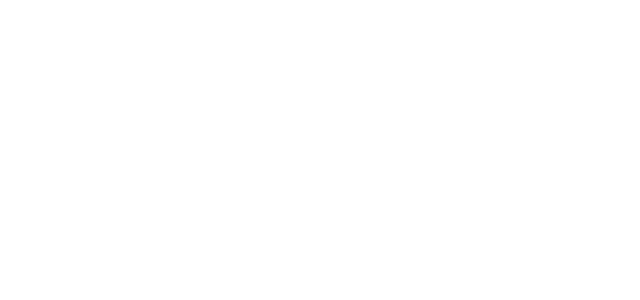
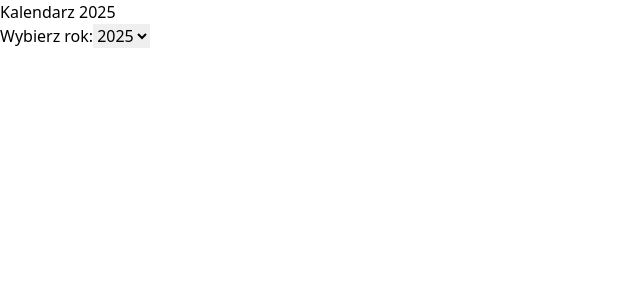
Before and after one commit to Call-me-Kale/calendar, a Next.js app: page / in a window 1280 px wide. Shown: the top 300 px of the page, without its empty margins (0-640 px from the left). Built offline with nearby package versions, Linux system fonts and the light colour scheme.

Commit message:
Feat: Added Functional Year Select
Feat: Added Functional Year Select

```diff
--- a/app/page.tsx
+++ b/app/page.tsx
@@ -1,17 +1,81 @@
 "use client";
 
+import React, {
+  useState,
+  useCallback,
+  ChangeEvent,
+  useMemo,
+} from "react";
 
 
+interface DayInfo {
+  dayNumber: number;
+  isWeekend: boolean;
+  isSelected: boolean;
+}
 
-const CalendarPage = () => {
+interface MonthRow {
+  monthName: string;
+  days: DayInfo[];
+  offset: number;
+}
 
 
+const MONTH_NAMES_PL: string[] = [
+  "Styczeń",
+  "Luty",
+  "Marzec",
+  "Kwiecień",
+  "Maj",
+  "Czerwiec",
+  "Lipiec",
+  "Sierpień",
+  "Wrzesień",
+  "Październik",
+  "Listopad",
+  "Grudzień",
+];
+
+
+export default function CalendarPage() {
+
+  const [selectedYear, setSelectedYear] = useState<number>(
+    new Date().getFullYear()
+  );
+
+  const [data, setData] = useState<MonthRow[]>([]);
+
+  const getDaysInMonth = useCallback((year: number, monthIndex: number): number => {
+    return new Date(year, monthIndex + 1, 0).getDate();
+  }, []);
+
+
+  const handleYearChange = (e: ChangeEvent<HTMLSelectElement>) => {
+    setSelectedYear(Number(e.target.value));
+  };
+
+  const possibleYears = useMemo(() => {
+    const current = new Date().getFullYear();
+    return Array.from({ length: 9 }, (_, i) => current - 1 + i);
+  }, []);
 
   return (
     <div>
-        <></>
+      <h1 className="text-xl font-bold mb-4">Kalendarz {selectedYear}</h1>
+      <div className="mb-4 flex items-center gap-2">
+        <label className="font-semibold">Wybierz rok:</label>
+        <select
+          className="border border-gray-300 rounded p-1"
+          value={selectedYear}
+          onChange={handleYearChange}
+        >
+          {possibleYears.map((year) => (
+            <option key={year} value={year}>
+              {year}
+            </option>
+          ))}
+        </select>
+      </div>
     </div>
   );
 }
-
-export default CalendarPage;
```
